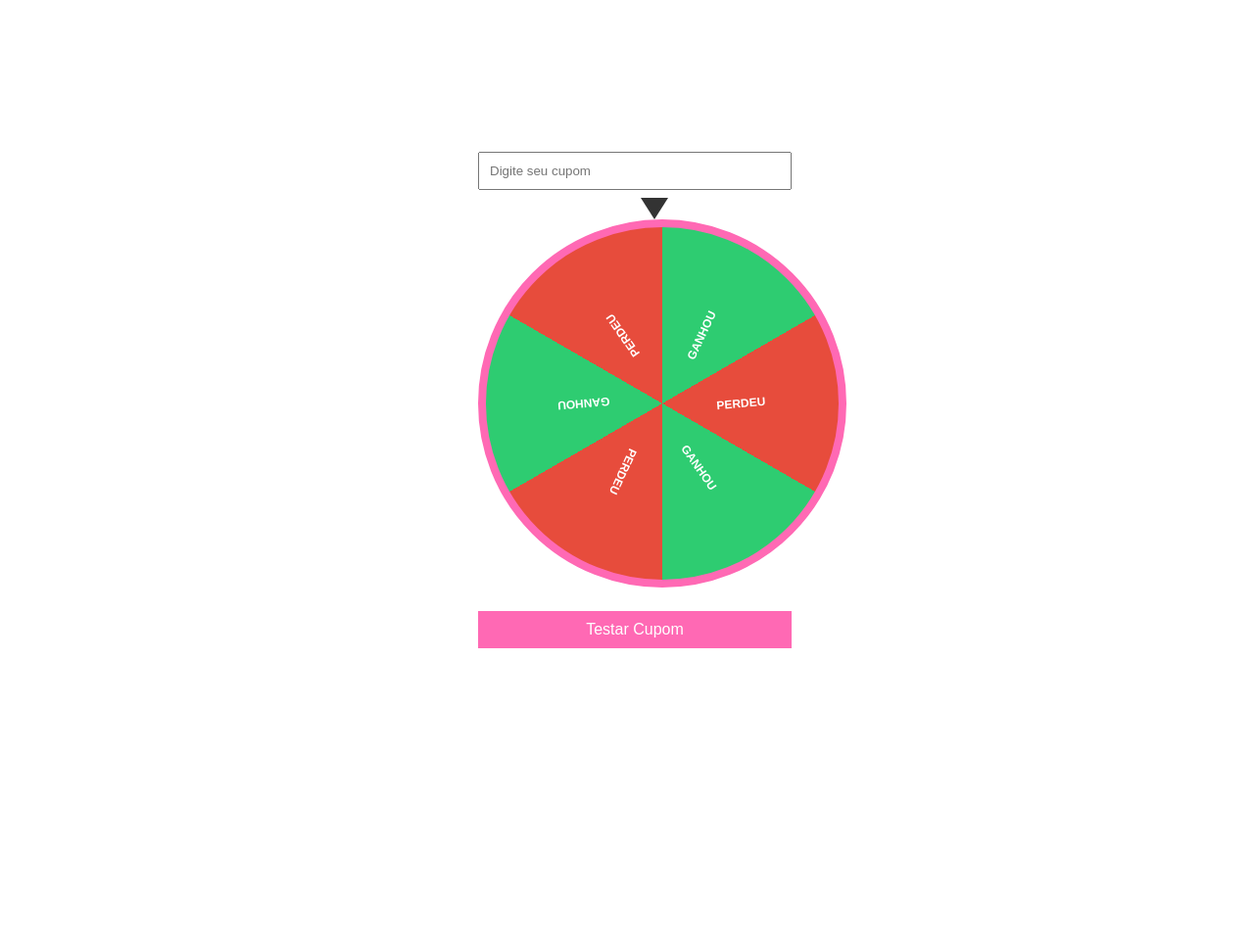
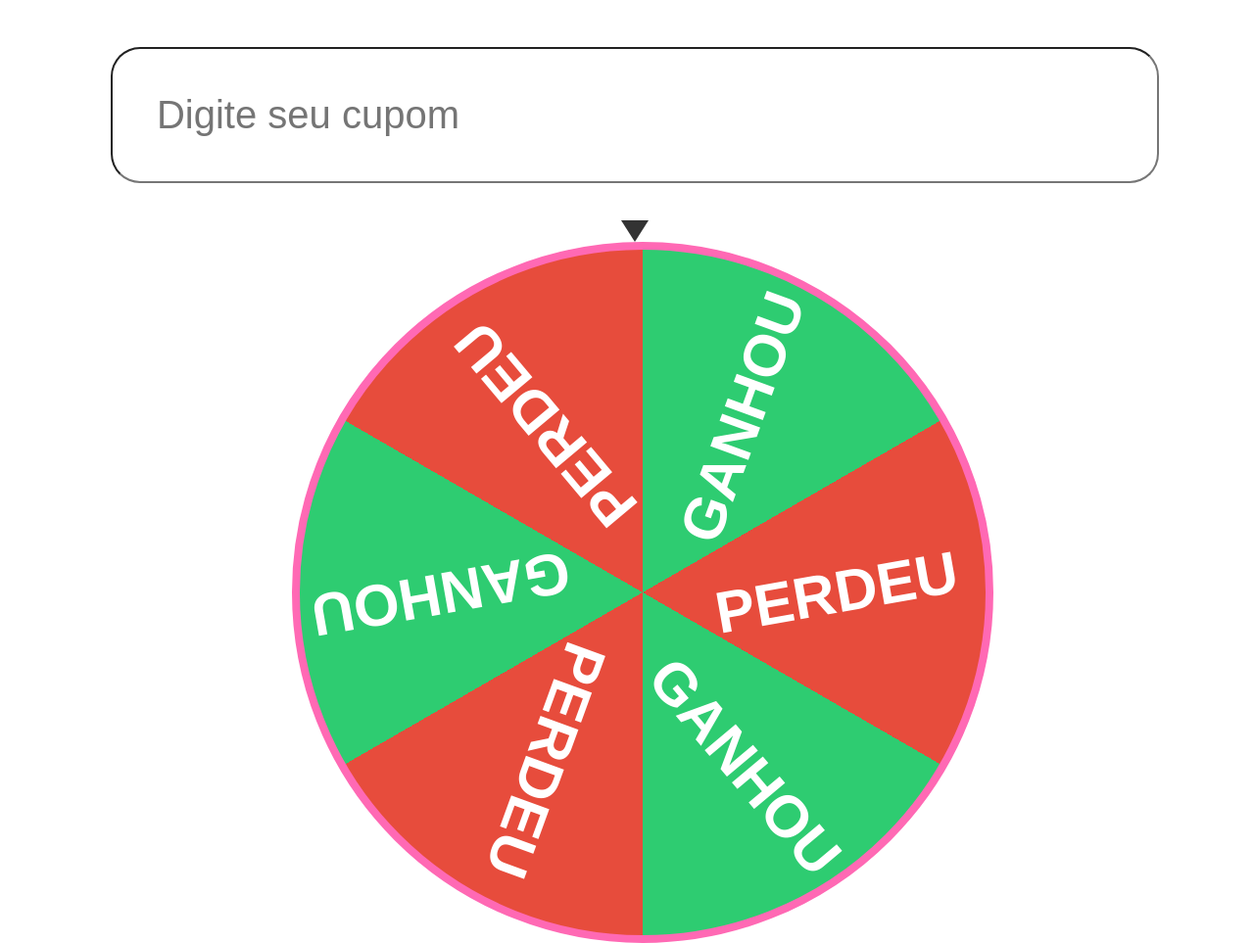
Before and after one commit to sinborneto/Roleta, a plain HTML site: page roleta.html in a window 1280 px wide. Shown: the top 963 px of the page at 98% size. Before the commit the page ends 816 px from the top, so only its background shows below. Drawn offline with Linux system fonts and the light colour scheme.

Commit message:
update roleta

```diff
--- a/roleta.html
+++ b/roleta.html
@@ -20,31 +20,36 @@
         .container {
             text-align: center;
             width: 100%;
-            max-width: 320px;
+            max-width: 88%;
+            padding: 20px;
         }
 
         input {
-            padding: 10px;
-            margin-bottom: 30px;
-            width: 100%;
+            padding: 45px;
+            margin-bottom: 60px;
+            width: 95%;
             box-sizing: border-box;
+            font-size: 40px;
+            margin-top: 20px;
+            border-radius: 30px;
         }
 
         button {
-            padding: 10px;
+            padding: 50px;
             background: #ff69b4;
             color: #fff;
             border: none;
             cursor: pointer;
             width: 100%;
-            margin-top: 20px;
-            font-size: 16px;
+            margin-top: 40px;
+            font-size: 40px;
+            border-radius: 30px;
         }
 
         .wrapper-roleta {
             position: relative;
-            width: 360px;
-            height: 360px;
+            width: 700px;
+            height: 700px;
             margin: 0 auto 20px;
         }
 
@@ -83,38 +88,39 @@
             transform-origin: 0% 0%;
             width: 120px;
             text-align: center;
-            font-size: 12px;
+            font-size: 60px;
             font-weight: bold;
             color: #fff;
         }
 
         .label:nth-child(1) {
-            transform: rotate(55deg) translateX(15px);
+            transform: rotate(50deg) translateX(70px);
         }
 
         .label:nth-child(2) {
-            transform: rotate(115deg) translateX(20px);
+            transform: rotate(110deg) translateX(70px);
         }
 
         .label:nth-child(3) {
-            transform: rotate(175deg) translateX(20px);
+            transform: rotate(170deg) translateX(70px);
         }
 
         .label:nth-child(4) {
-            transform: rotate(235deg) translateX(20px);
+            transform: rotate(230deg) translateX(70px);
         }
 
         .label:nth-child(5) {
-            transform: rotate(295deg) translateX(20px);
+            transform: rotate(290deg) translateX(70px);
         }
 
         .label:nth-child(6) {
-            transform: rotate(355deg) translateX(20px);
+            transform: rotate(350deg) translateX(70px);
         }
 
         .resultado {
             display: none;
             margin-top: 20px;
+            font-size: 40px;
         }
 
         .resultado img {
```
